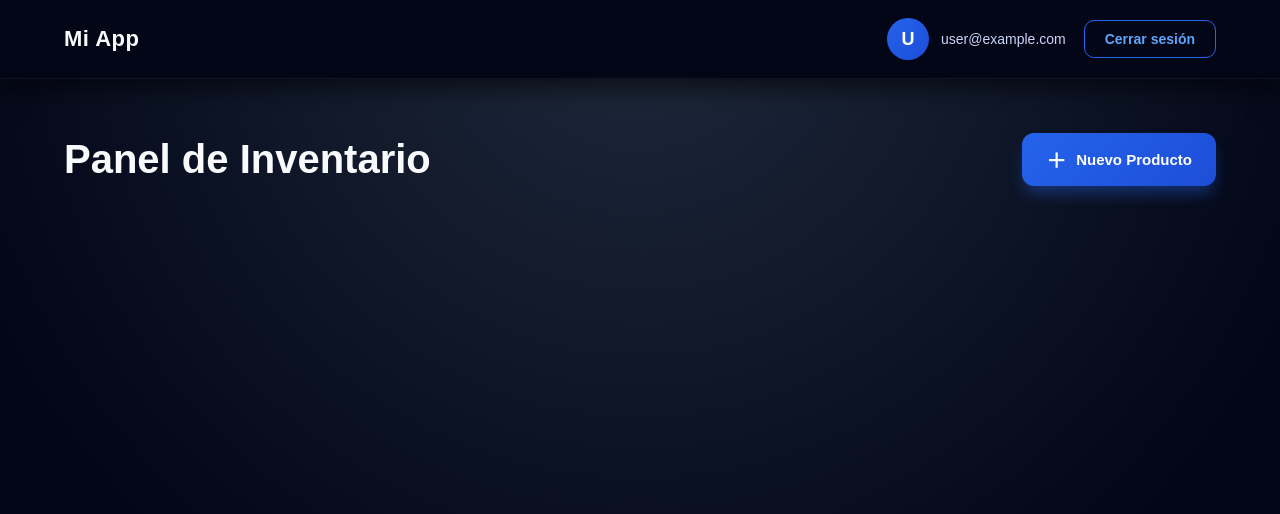
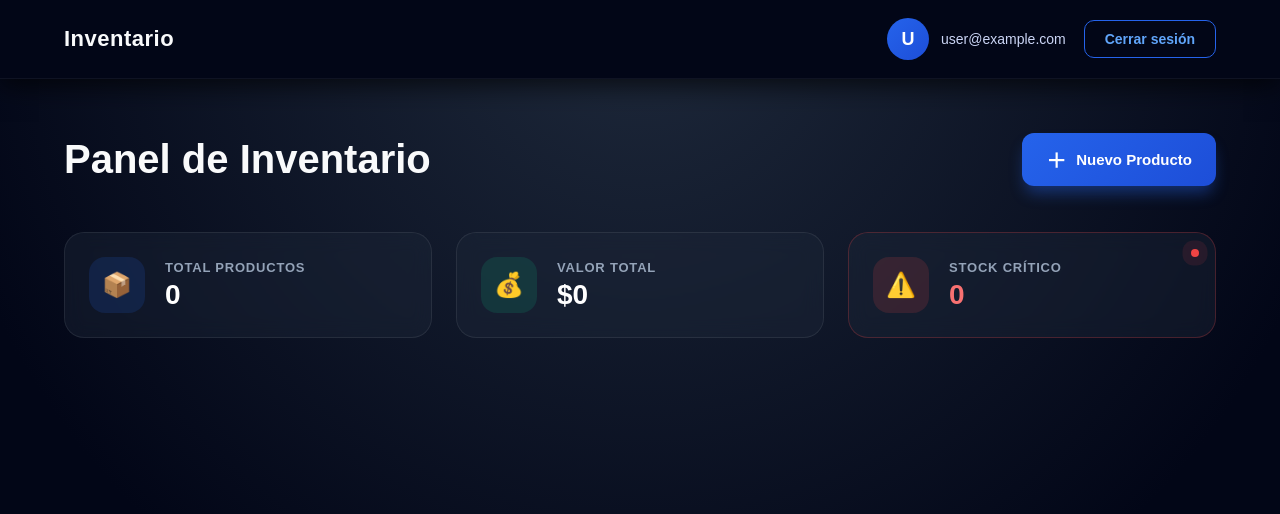
Before and after one commit to JeffersonMontoya/inventario-vite, a Vue app: page /home in a window 1280 px wide. Shown: the top 514 px of the page. Built offline with nearby package versions, Linux system fonts and the light colour scheme; no server answers; sample sign-in values are in the browser's storage.

Commit message:
añadir productos a firestore database

```diff
--- a/src/components/products/ProductForm.vue
+++ b/src/components/products/ProductForm.vue
@@ -13,15 +13,13 @@ const handleSubmit = async () => {
   try {
     await productStore.addProduct(name.value, price.value, stock.value);
 
-    // 1. Mostrar el éxito
     isSuccess.value = true;
 
-    // 2. Limpiar campos
+
     name.value = "";
     price.value = null;
     stock.value = null;
 
-    // 3. Quitar el mensaje después de 3 segundos
     setTimeout(() => {
       isSuccess.value = false;
     }, 3000);
@@ -101,12 +99,14 @@ const handleSubmit = async () => {
 h3 {
   color: #ffffff;
   margin-bottom: 28px;
-  font-size: 1.4rem;
+  font-size: 1.8rem;
   font-weight: 700;
   letter-spacing: -0.5px;
   position: relative;
   padding-bottom: 10px;
+  text-align: center;
 }
+
 
 h3::after {
   content: "";
--- /dev/null
+++ b/src/components/products/StatsDashboard.vue
@@ -0,0 +1,162 @@
+<template>
+  <section class="stats-grid">
+    <div class="stat-card">
+      <div class="icon-box blue">
+        <span>📦</span>
+      </div>
+      <div class="stat-info">
+        <span class="label">Total Productos</span>
+        <span class="number">0</span>
+      </div>
+    </div>
+
+    <div class="stat-card">
+      <div class="icon-box green">
+        <span>💰</span>
+      </div>
+      <div class="stat-info">
+        <span class="label">Valor Total</span>
+        <span class="number">$0</span>
+      </div>
+    </div>
+
+    <div class="stat-card warning-border">
+      <div class="icon-box red">
+        <span>⚠️</span>
+      </div>
+      <div class="stat-info">
+        <span class="label">Stock Crítico</span>
+        <span class="number text-red">0</span>
+      </div>
+      <div class="pulse-dot"></div>
+    </div>
+  </section>
+</template>
+
+<style scoped>
+.stats-grid {
+  display: grid;
+  grid-template-columns: repeat(auto-fit, minmax(260px, 1fr));
+  gap: 24px;
+  margin-bottom: 40px;
+  animation: fadeIn 0.8s ease-out;
+}
+
+.stat-card {
+  background: rgba(30, 41, 59, 0.4);
+  backdrop-filter: blur(10px);
+  border: 1px solid rgba(255, 255, 255, 0.08);
+  border-radius: 20px;
+  padding: 24px;
+  display: flex;
+  align-items: center;
+  gap: 20px;
+  transition: all 0.3s ease;
+  position: relative;
+  overflow: hidden;
+}
+
+.stat-card:hover {
+  background: rgba(30, 41, 59, 0.6);
+  transform: translateY(-5px);
+  border-color: rgba(255, 255, 255, 0.2);
+  box-shadow: 0 10px 30px -10px rgba(0, 0, 0, 0.5);
+}
+
+.icon-box {
+  width: 56px;
+  height: 56px;
+  border-radius: 16px;
+  display: flex;
+  align-items: center;
+  justify-content: center;
+  font-size: 24px;
+}
+
+.icon-box.blue {
+  background: rgba(37, 99, 235, 0.15);
+  color: #60a5fa;
+}
+
+.icon-box.green {
+  background: rgba(16, 185, 129, 0.15);
+  color: #34d399;
+}
+
+.icon-box.red {
+  background: rgba(239, 68, 68, 0.15);
+  color: #f87171;
+}
+
+.stat-info {
+  display: flex;
+  flex-direction: column;
+}
+
+.label {
+  color: #94a3b8;
+  font-size: 13px;
+  font-weight: 600;
+  text-transform: uppercase;
+  letter-spacing: 0.8px;
+  margin-bottom: 4px;
+}
+
+.number {
+  font-size: 28px;
+  font-weight: 800;
+  color: #ffffff;
+}
+
+.text-red {
+  color: #f87171;
+}
+
+.warning-border {
+  border: 1px solid rgba(239, 68, 68, 0.25);
+}
+
+.pulse-dot {
+  position: absolute;
+  top: 16px;
+  right: 16px;
+  width: 8px;
+  height: 8px;
+  background-color: #ef4444;
+  border-radius: 50%;
+  animation: pulse-animation 2s infinite;
+}
+
+@keyframes pulse-animation {
+  0% {
+    box-shadow: 0 0 0 0 rgba(239, 68, 68, 0.7);
+  }
+  70% {
+    box-shadow: 0 0 0 10px rgba(239, 68, 68, 0);
+  }
+  100% {
+    box-shadow: 0 0 0 0 rgba(239, 68, 68, 0);
+  }
+}
+
+@keyframes fadeIn {
+  from {
+    opacity: 0;
+    transform: translateY(10px);
+  }
+  to {
+    opacity: 1;
+    transform: translateY(0);
+  }
+}
+
+@media (max-width: 640px) {
+  .stats-grid {
+    grid-template-columns: 1fr;
+  }
+
+  .stat-card {
+    padding: 20px;
+  }
+}
+</style>
--- a/src/stores/product.js
+++ b/src/stores/product.js
@@ -1,11 +1,19 @@
 import { defineStore } from "pinia";
+import {
+  collection,
+  addDoc,
+  serverTimestamp,
+  getDocs,
+  query,
+} from "firebase/firestore";
 import { db, auth } from "../firebase";
-import { collection, addDoc, serverTimestamp } from "firebase/firestore";
 
 export const useProductStore = defineStore("product", {
   state: () => ({
     loading: false,
+    products: [],
   }),
+
   actions: {
     async addProduct(name, price, stock) {
       this.loading = true;
@@ -29,5 +37,23 @@ export const useProductStore = defineStore("product", {
         this.loading = false;
       }
     },
+
+    async getProducts() {
+      this.loading = true;
+      try {
+        const q = query(collection(db, "products"));
+        const querySnapshot = await getDocs(q);
+
+        this.products = querySnapshot.docs.map(doc => ({
+          id: doc.id,
+          ...doc.data(),
+        }));
+      } catch (error) {
+        console.error("Error al obtener productos:", error);
+      } finally {
+        this.loading = false;
+      }
+    }
+
   },
 });
--- a/src/stores/user.js
+++ b/src/stores/user.js
@@ -12,14 +12,18 @@ export const useUserStore = defineStore("user", {
   state: () => ({
     userData: null,
     loadingUser: false,
-    authReady: false, // 👈 Agregar esto
+    authReady: false,
   }),
 
   actions: {
     async registerUser(email, password) {
       this.loadingUser = true;
       try {
-        const { user } = await createUserWithEmailAndPassword(auth, email, password);
+        const { user } = await createUserWithEmailAndPassword(
+          auth,
+          email,
+          password
+        );
         this.userData = { email: user.email, uid: user.uid };
       } finally {
         this.loadingUser = false;
@@ -29,7 +33,11 @@ export const useUserStore = defineStore("user", {
     async loginUser(email, password) {
       this.loadingUser = true;
       try {
-        const { user } = await signInWithEmailAndPassword(auth, email, password);
+        const { user } = await signInWithEmailAndPassword(
+          auth,
+          email,
+          password
+        );
         this.userData = { email: user.email, uid: user.uid };
       } finally {
         this.loadingUser = false;
@@ -42,7 +50,7 @@ export const useUserStore = defineStore("user", {
     },
 
     listenAuthState() {
-      return new Promise((resolve) => { // 👈 Retornar Promise
+      return new Promise((resolve) => {
         onAuthStateChanged(auth, (user) => {
           if (user) {
             this.userData = { email: user.email, uid: user.uid };
@@ -50,7 +58,7 @@ export const useUserStore = defineStore("user", {
             this.userData = null;
           }
           this.authReady = true;
-          resolve(); // 👈 Resolver cuando Firebase responda
+          resolve(); // Resolver cuando Firebase responda
         });
       });
     },
--- a/src/views/HomeView.vue
+++ b/src/views/HomeView.vue
@@ -3,6 +3,7 @@ import { useUserStore } from "../stores/user";
 import { useRouter } from "vue-router";
 import { computed, ref } from "vue";
 import ProductForm from "../components/products/ProductForm.vue";
+import StatsDashboard from "../components/products/StatsDashboard.vue";
 
 const userStore = useUserStore();
 const router = useRouter();
@@ -32,7 +33,7 @@ const toogleForm = () => {
     <nav class="navbar">
       <div class="nav-content">
         <div class="nav-brand">
-          <h2>Mi App</h2>
+          <h2>Inventario</h2>
         </div>
         <div class="nav-actions">
           <div class="user-info">
@@ -53,17 +54,19 @@ const toogleForm = () => {
         <div class="text-group">
           <h1 class="welcome-title">Panel de Inventario</h1>
         </div>
-
         <button class="btn-primary" @click="toogleForm">
-          <span class="btn-icon">{{ showForm ? "✕" : "＋" }}</span>
-          {{ showForm ? "Cancelar" : "Nuevo Producto" }}
+          <span class="btn-icon">＋</span> Nuevo Producto
         </button>
       </header>
 
-      <Transition name="slide">
-        <section v-if="showForm" class="form-container-inline">
-          <ProductForm @close="toogleForm" />
-        </section>
+      <StatsDashboard />
+
+      <Transition name="fade">
+        <div v-if="showForm" class="modal-overlay" @click.self="toogleForm">
+          <div class="modal-content">
+            <ProductForm @close="toogleForm" />
+          </div>
+        </div>
       </Transition>
     </main>
   </div>
@@ -214,33 +217,54 @@ const toogleForm = () => {
 .btn-icon {
   font-size: 20px;
 }
-.form-container-inline {
-  background: rgba(30, 41, 59, 0.4);
-  border: 1px solid rgba(255, 255, 255, 0.08);
-  border-radius: 16px;
-  padding: 28px;
-  margin-top: -30px;
-  margin-bottom: 30px;
 
+/* MODAL MODAL  */
+
+.modal-overlay {
+  position: fixed;
+  top: 0;
+  left: 0;
   width: 100%;
-  max-width: 480px;
-  margin-left: 0;
-
-  overflow: hidden;
-  animation: slideDown 0.4s ease-out;
+  height: 100%;
+  background: rgba(2, 6, 23, 0.85);
+  backdrop-filter: blur(6px);
+  display: flex;
+  justify-content: center;
+  align-items: center;
+  z-index: 9999;
+  padding: 20px;
 }
 
-.slide-enter-active,
-.slide-leave-active {
-  transition: all 0.4s cubic-bezier(0.4, 0, 0.2, 1);
-  max-height: 500px;
+.modal-content {
+  background: #1e293b;
+  width: 100%;
+  max-width: 500px;
+  border-radius: 20px;
+  border: 1px solid rgba(255, 255, 255, 0.1);
+  box-shadow: 0 25px 50px -12px rgba(0, 0, 0, 0.5);
+  padding: 10px;
+  animation: modalPop 0.3s cubic-bezier(0.34, 1.56, 0.64, 1);
 }
 
-.slide-enter-from,
-.slide-leave-to {
+.fade-enter-active,
+.fade-leave-active {
+  transition: opacity 0.3s ease;
+}
+
+.fade-enter-from,
+.fade-leave-to {
   opacity: 0;
-  max-height: 0;
-  transform: translateY(-10px);
+}
+
+@keyframes modalPop {
+  from {
+    opacity: 0;
+    transform: scale(0.95) translateY(-20px);
+  }
+  to {
+    opacity: 1;
+    transform: scale(1) translateY(0);
+  }
 }
 
 @keyframes fadeIn {
```
